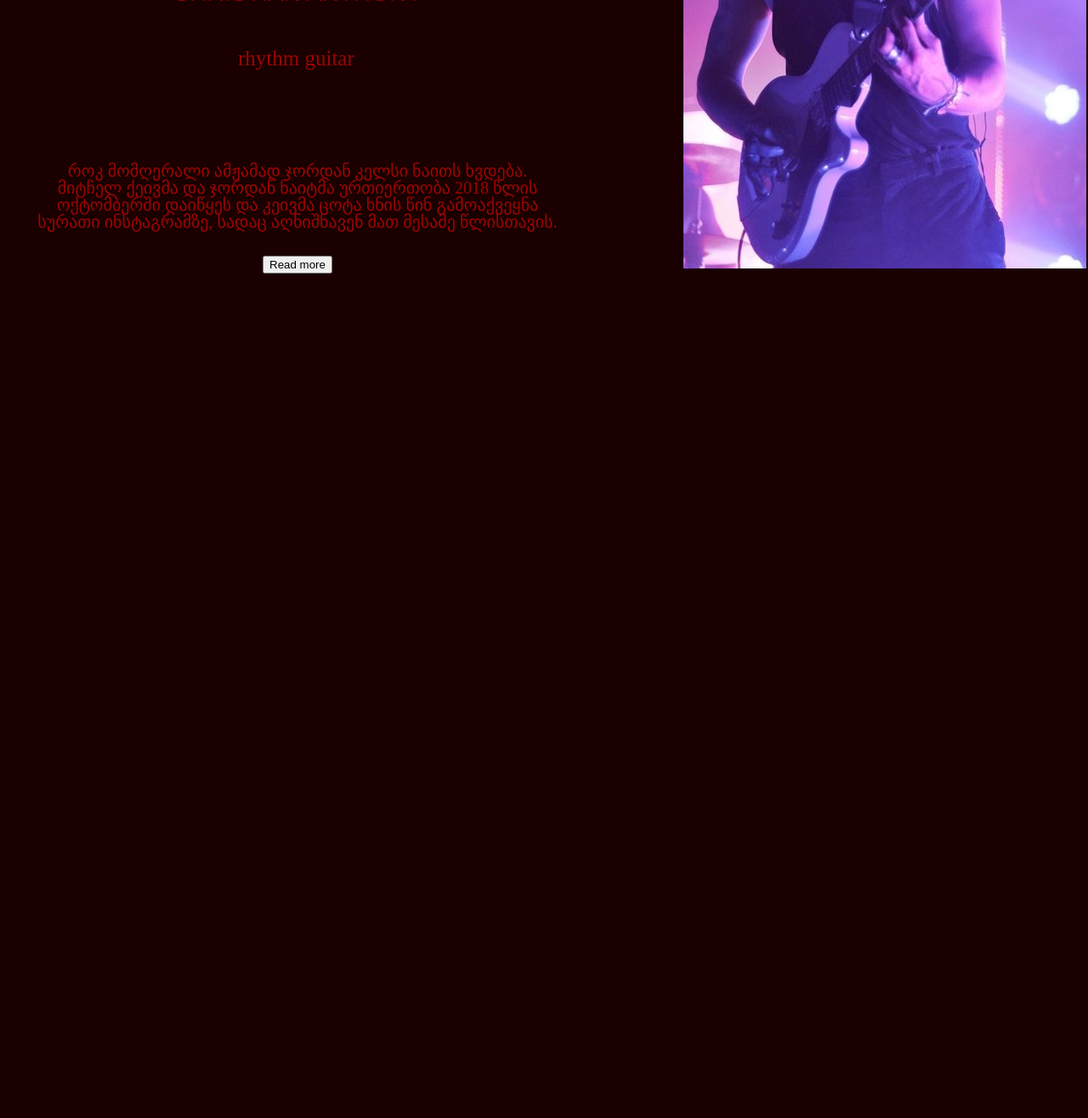
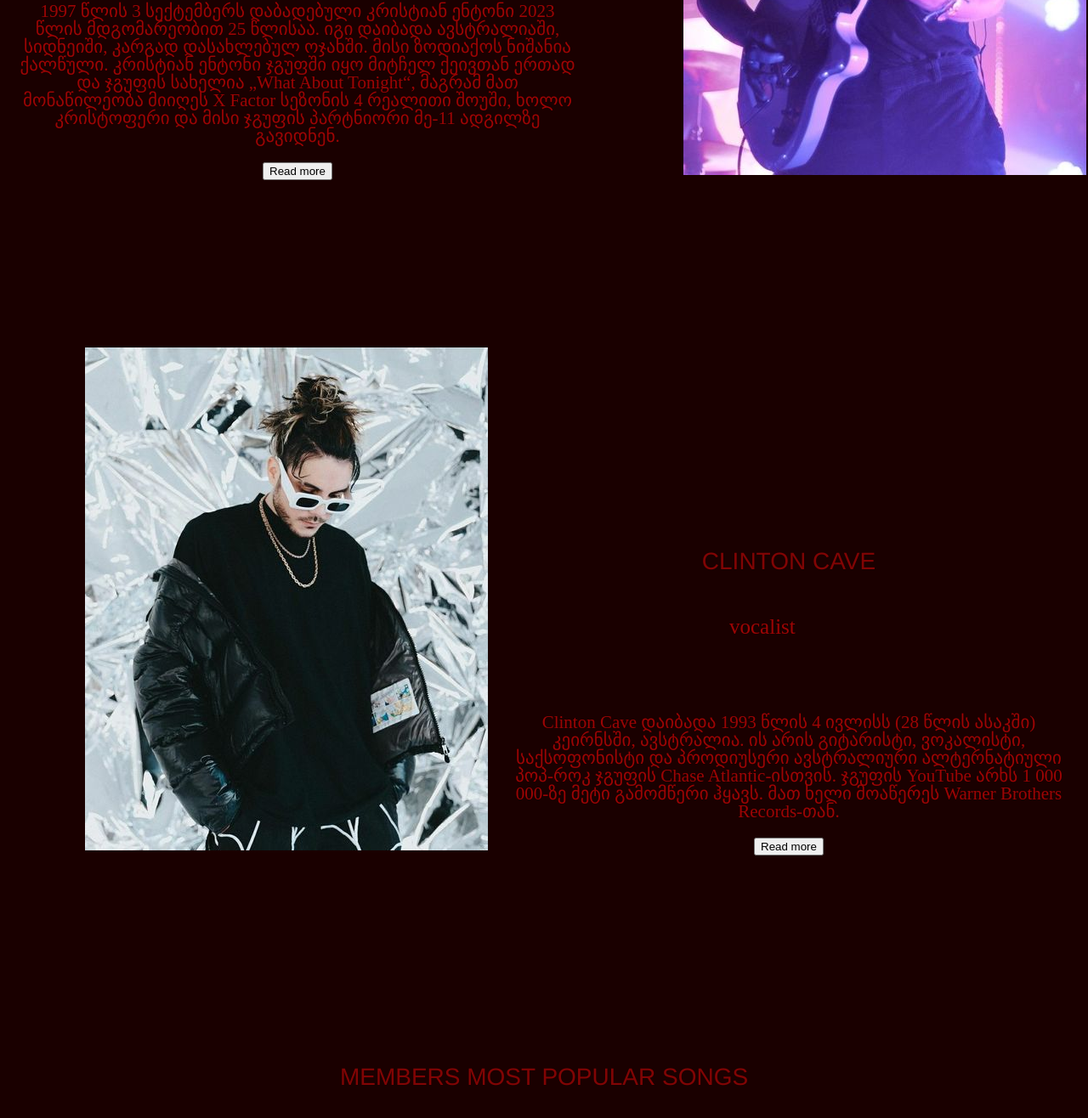
Before and after one commit to lizziegogishvili777/final-project-LiziGogishvili, a plain HTML site: page pages/about band.html in a window 1280 px wide. Shown: the part 3211-4527 px from the top of the page at 85% size. Before the commit the page ends 3730 px from the top, so only its background shows below. Drawn offline with Linux system fonts and the light colour scheme; a small style sheet from the web is missing; a web font is replaced by a local one.

Commit message:
add some more

```diff
--- a/pages/about band.html
+++ b/pages/about band.html
@@ -20,7 +20,7 @@
 
     <header>
         <div class="div1">
-
+           <img src="../images/" alt="">
         </div>
 
         <div >
@@ -123,21 +123,22 @@
 
 
     <section>
-
-
     <div class="container">
         <div class="content">
           <h1>CHRISTIAN ANTHONY</h1>
           <div class="h3-text"> <h3>rhythm guitar</h3> </div>
   <div class="main-container">
     <p>
-
+      1997 წლის 3 სექტემბერს დაბადებული კრისტიან ენტონი 2023 წლის მდგომარეობით 25 წლისაა.
+      იგი დაიბადა ავსტრალიაში, სიდნეიში, კარგად დასახლებულ ოჯახში. მისი ზოდიაქოს ნიშანია ქალწული.
+      კრისტიან ენტონი ჯგუფში იყო მიტჩელ ქეივთან ერთად და ჯგუფის სახელია „What About Tonight“,
+      მაგრამ მათ მონაწილეობა მიიღეს X Factor სეზონის 4 რეალითი შოუში, ხოლო კრისტოფერი და მისი ჯგუფის
+      პარტნიორი მე-11 ადგილზე გავიდნენ.
     </p>
     <div class="additional-text" id="additionalText">
       <p>
-        როკ მომღერალი ამჟამად ჯორდან კელსი ნაითს ხვდება. მიტჩელ ქეივმა და ჯორდან ნაიტმა
-        ურთიერთობა 2018 წლის ოქტომბერში დაიწყეს და კეივმა ცოტა ხნის წინ გამოაქვეყნა სურათი ინსტაგრამზე,
-         სადაც აღნიშნავენ მათ მესამე წლისთავის.
+        კრისტიან ენტონი არის ავსტრალიური ჯგუფის Chase Atlantic-ის წამყვანი გიტარისტი და ვოკალისტი.
+        კრისტიან ანტონი პასუხისმგებელია გიტარაზე, ვოკალზე და პროგრამირებაზე.
       </p>
     </div>
     <button id="readMoreBtn" onclick="toggleAdditionalText()"   class="button">Read more</button>
@@ -167,5 +168,57 @@
     </section>
 
 
+  <section>
+
+    <div class="photo">
+        <img src="../images/clinton.jpg" alt="Photo">
+      </div>
+
+  <div class="container">
+  <div class="content">
+    <h1> CLINTON CAVE</h1>
+    <div class="h3-text"> <h3>vocalist</h3> </div>
+
+  <div class="main-container">
+    <p>
+      Clinton Cave დაიბადა 1993 წლის 4 ივლისს (28 წლის ასაკში) კეირნსში, ავსტრალია. ის არის გიტარისტი, ვოკალისტი, საქსოფონისტი და
+    პროდიუსერი ავსტრალიური ალტერნატიული პოპ-როკ ჯგუფის Chase Atlantic-ისთვის. ჯგუფის YouTube არხს 1 000 000-ზე მეტი გამომწერი ჰყავს.
+    მათ ხელი მოაწერეს Warner Brothers Records-თან.
+    </p>
+    <div class="additional-text" id="additionalText">
+      <p>
+        როკ მომღერალი ამჟამად ჯორდან კელსი ნაითს ხვდება. მიტჩელ ქეივმა და ჯორდან ნაიტმა
+        ურთიერთობა 2018 წლის ოქტომბერში დაიწყეს და კეივმა ცოტა ხნის წინ გამოაქვეყნა სურათი ინსტაგრამზე,
+         სადაც აღნიშნავენ მათ მესამე წლისთავის.
+      </p>
+    </div>
+    <button id="readMoreBtn" onclick="toggleAdditionalText()"   class="button">Read more</button>
+  </div>
+  <script>
+    function toggleAdditionalText() {
+      var additionalText = document.getElementById('additionalText');
+      var readMoreBtn = document.getElementById('readMoreBtn');
+
+      if (additionalText.style.display === 'none') {
+        additionalText.style.display = 'block';
+        readMoreBtn.textContent = 'Read less';
+      } else {
+        additionalText.style.display = 'none';
+        readMoreBtn.textContent = 'Read more';
+      }
+    }
+
+  </script>
+
+
+</div>
+</div>
+  </section>
+
+  <section class="S-8">
+    <h1 class="H1"> MEMBERS MOST POPULAR SONGS</h1>
+
+  </section>
+
 </body>
 </html>
--- a/sass/_style.scss
+++ b/sass/_style.scss
@@ -293,7 +293,7 @@ header{
 
     display: inline-block;
     vertical-align: middle;
-    margin-left: 30px;
+    float: left;
 }
 
 div{
@@ -358,6 +358,7 @@ div{
     display: inline-block;
     width: 700px;
     height: 300px;
+   padding-bottom: 100px;
 
 }
 .photo{
@@ -378,13 +379,13 @@ div{
     font-size: 20px;
     font-family: BPG Glaho Bold;
     text-align: center;
-
+   display: none;
       margin: 0 auto;
       padding: 20px;
 }
 .p20{
 
-        display: none;
+
         margin-top: 10px;
         color: rgb(157, 4, 4);
         font-size: 20px;
@@ -406,5 +407,23 @@ div{
 
 }
 .button{
-    margin-top: 10px;
+    margin-top: 20px;
+
 }
+
+
+.H1{
+    text-align: center;
+    color: rgb(129, 4, 4);
+        font-size: 28px;
+        font-family: Helvetica;
+        text-align: center;
+        margin-top: 50px;
+        margin-bottom: 50px;
+        margin-left: 30px;
+        margin-right: 30px;
+        justify-content: center;
+        font-style:Oswald;
+
+
+}
```
Also changed, not shown: css/global.css, images/logo.png (deleted), 1 other file.
